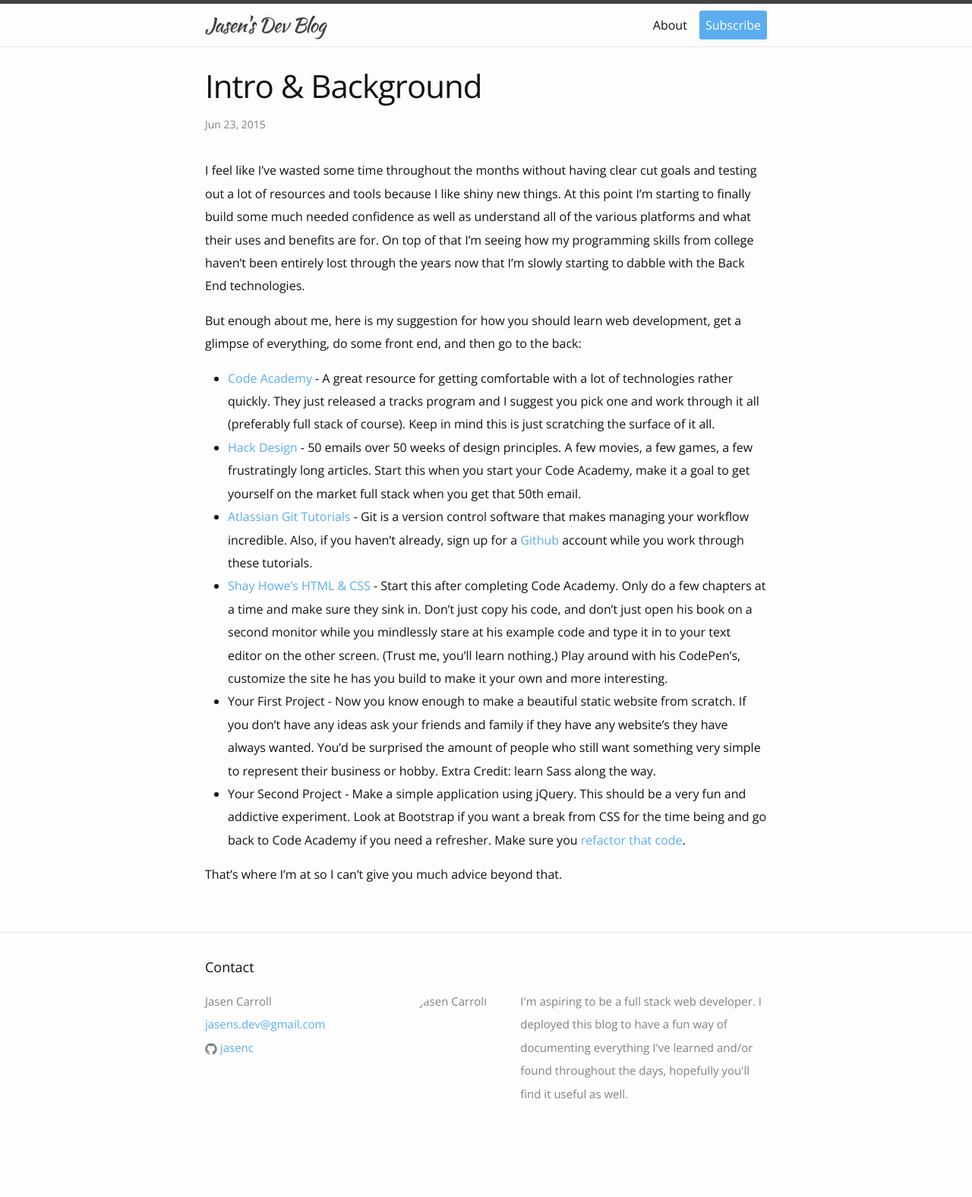
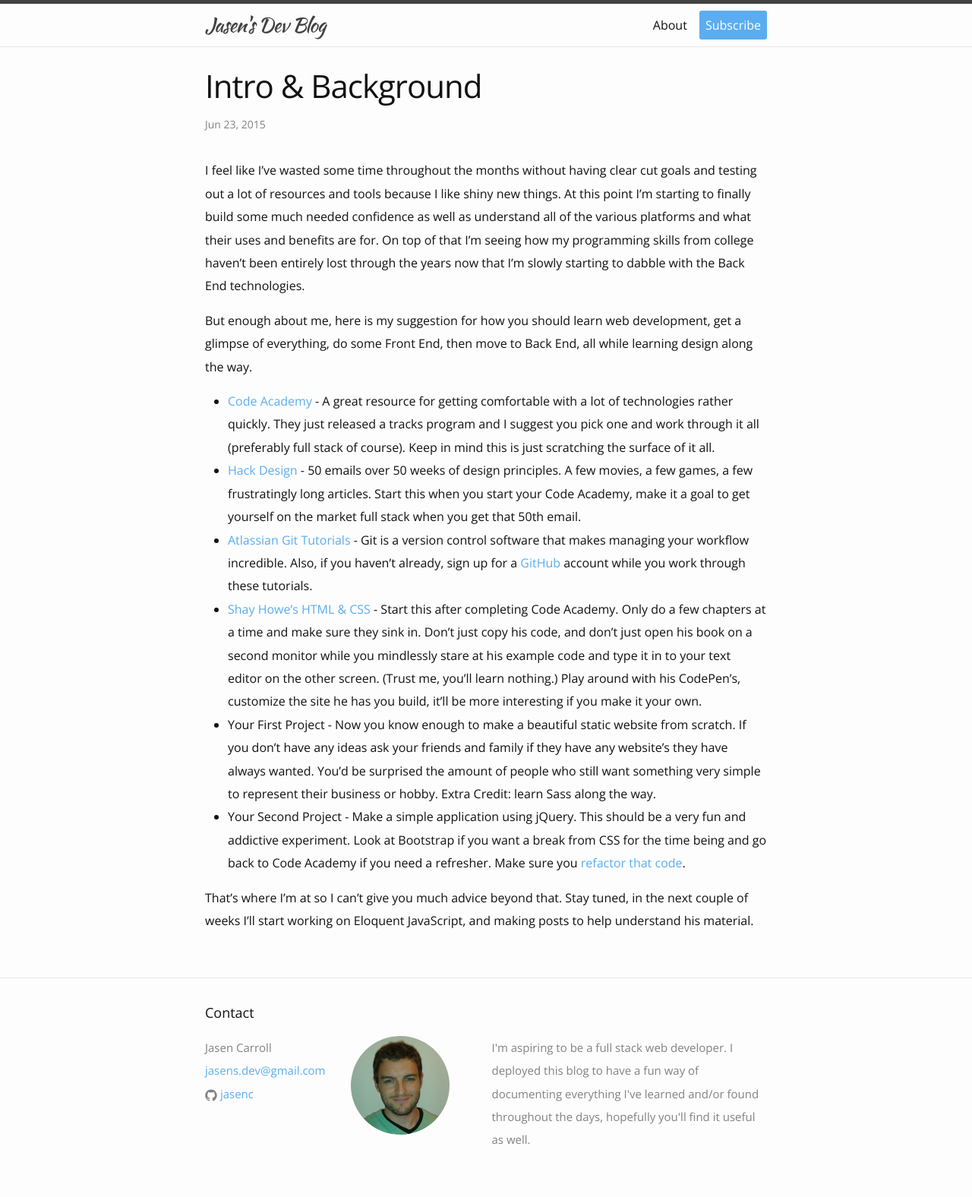
Before and after one commit to jasencblog/jasencblog.github.io, a Jekyll site: the page built from _posts/2015-06-23-intro-background.markdown, in a window 1280 px wide. Shown: the whole page at 76% size. Built offline with Jekyll 4.4.1, drawn with Linux system fonts in a browser that asks for light colours; before the commit the page ends 1515 px from its top, so only the background shows below that.

Commit message:
finished styles, finished posts, ready for master

```diff
--- a/_includes/footer.html
+++ b/_includes/footer.html
@@ -27,7 +27,7 @@
       </div>
 
       <div class="footer-col footer-col-2">
-          <img src="img/pic.jpg" alt="Jasen Carroll">
+          <img class="img" src="/img/pic.jpg" alt="Jasen Carroll">
       </div>
 
       <div class="footer-col  footer-col-3">
--- a/_posts/2015-06-23-intro-background.markdown
+++ b/_posts/2015-06-23-intro-background.markdown
@@ -5,13 +5,13 @@
 ---
 I feel like I've wasted some time throughout the months without having clear cut goals and testing out a lot of resources and tools because I like shiny new things. At this point I'm starting to finally build some much needed confidence as well as understand all of the various platforms and what their uses and benefits are for. On top of that I'm seeing how my programming skills from college haven't been entirely lost through the years now that I'm slowly starting to dabble with the Back End technologies.
 
-But enough about me, here is my suggestion for how you should learn web development, get a glimpse of everything, do some front end, and then go to the back:
+But enough about me, here is my suggestion for how you should learn web development, get a glimpse of everything, do some Front End, then move to Back End, all while learning design along the way.
 
 * [Code Academy](http://codecademy.com) - A great resource for getting comfortable with a lot of technologies rather quickly. They just released a tracks program and I suggest you pick one and work through it all (preferably full stack of course). Keep in mind this is just scratching the surface of it all.
 * [Hack Design](http://hackdesign.org) - 50 emails over 50 weeks of design principles. A few movies, a few games, a few frustratingly long articles. Start this when you start your Code Academy, make it a goal to get yourself on the market full stack when you get that 50th email.
-* [Atlassian Git Tutorials](https://www.atlassian.com/git/tutorials/setting-up-a-repository) - Git is a version control software that makes managing your workflow incredible. Also, if you haven't already, sign up for a [Github](https://github.com/) account while you work through these tutorials.
-* [Shay Howe's HTML & CSS](http://learn.shayhowe.com/) - Start this after completing Code Academy. Only do a few chapters at a time and make sure they sink in. Don't just copy his code, and don't just open his book on a second monitor while you mindlessly stare at his example code and type it in to your text editor on the other screen. (Trust me, you'll learn nothing.) Play around with his CodePen's, customize the site he has you build to make it your own and more interesting.
+* [Atlassian Git Tutorials](https://www.atlassian.com/git/tutorials/setting-up-a-repository) - Git is a version control software that makes managing your workflow incredible. Also, if you haven't already, sign up for a [GitHub](https://github.com/) account while you work through these tutorials.
+* [Shay Howe's HTML & CSS](http://learn.shayhowe.com/) - Start this after completing Code Academy. Only do a few chapters at a time and make sure they sink in. Don't just copy his code, and don't just open his book on a second monitor while you mindlessly stare at his example code and type it in to your text editor on the other screen. (Trust me, you'll learn nothing.) Play around with his CodePen's, customize the site he has you build, it'll be more interesting if you make it your own.
 * Your First Project - Now you know enough to make a beautiful static website from scratch. If you don't have any ideas ask your friends and family if they have any website's they have always wanted. You'd be surprised the amount of people who still want something very simple to represent their business or hobby. Extra Credit: learn Sass along the way.
 * Your Second Project - Make a simple application using jQuery. This should be a very fun and addictive experiment. Look at Bootstrap if you want a break from CSS for the time being and go back to Code Academy if you need a refresher. Make sure you [refactor that code](http://viget.com/inspire/simple-jquery-refactoring).
 
-That's where I'm at so I can't give you much advice beyond that.
+That's where I'm at so I can't give you much advice beyond that. Stay tuned, in the next couple of weeks I'll start working on Eloquent JavaScript, and making posts to help understand his material.
--- a/_sass/_layout.scss
+++ b/_sass/_layout.scss
@@ -105,6 +105,14 @@
 .site-footer {
     border-top: 1px solid $grey-color-light;
     padding: $spacing-unit 0;
+    img {
+      border-radius: 50%;
+      height: 130px;
+      width: 130px;
+      display: block;
+      margin: 0 auto;
+      vertical-align: top;
+    }
 }
 
 .footer-heading {
@@ -123,15 +131,6 @@
     color: $grey-color;
     margin-left: -$spacing-unit / 2;
     @extend %clearfix;
-
-    img {
-      border-radius: 50%;
-      height: 130px;
-      width: 130px;
-      display: block;
-      margin: 0 auto;
-      vertical-align: top;
-    }
 }
 
 .footer-col {
@@ -141,23 +140,18 @@
 }
 
 .footer-col-1 {
-    width: -webkit-calc(35% - (#{$spacing-unit} / 2));
-    width:         calc(35% - (#{$spacing-unit} / 2));
-}
-
-.footer-col-2 {
     width: -webkit-calc(20% - (#{$spacing-unit} / 2));
     width:         calc(20% - (#{$spacing-unit} / 2));
 }
 
-.footer-col-3 {
-    width: -webkit-calc(45% - (#{$spacing-unit} / 2));
-    width:         calc(45% - (#{$spacing-unit} / 2));
+.footer-col-2 {
+    width: -webkit-calc(30% - (#{$spacing-unit} / 2));
+    width:         calc(30% - (#{$spacing-unit} / 2));
 }
 
-.footer-col-65 {
-    width: -webkit-calc(65% - (#{$spacing-unit} / 2));
-    width:         calc(65% - (#{$spacing-unit} / 2));
+.footer-col-3 {
+    width: -webkit-calc(50% - (#{$spacing-unit} / 2));
+    width:         calc(50% - (#{$spacing-unit} / 2));
 }
 
 @include media-query($on-laptop) {
@@ -199,10 +193,6 @@
     margin-left: 12px;
     padding-bottom: 2px;
     list-style: none;
-
-    h2 {
-      font-family: 'Kaushan Script', cursive;
-    }
 
     > li {
         margin-bottom: $spacing-unit;
```
Also changed, not shown: _posts/2015-06-23-broken-computer-1.markdown (+4 -4 lines), img/pic.jpg.
